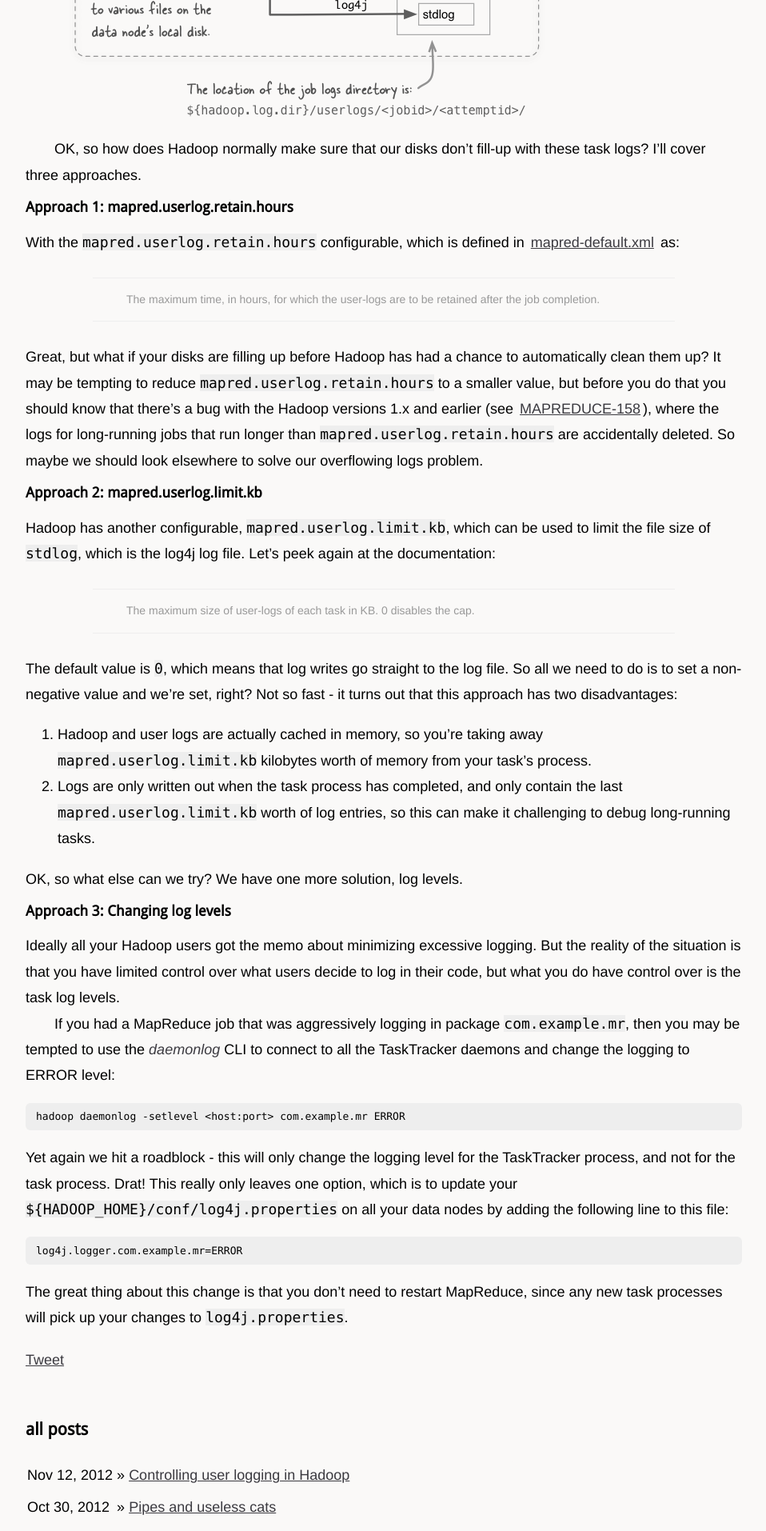
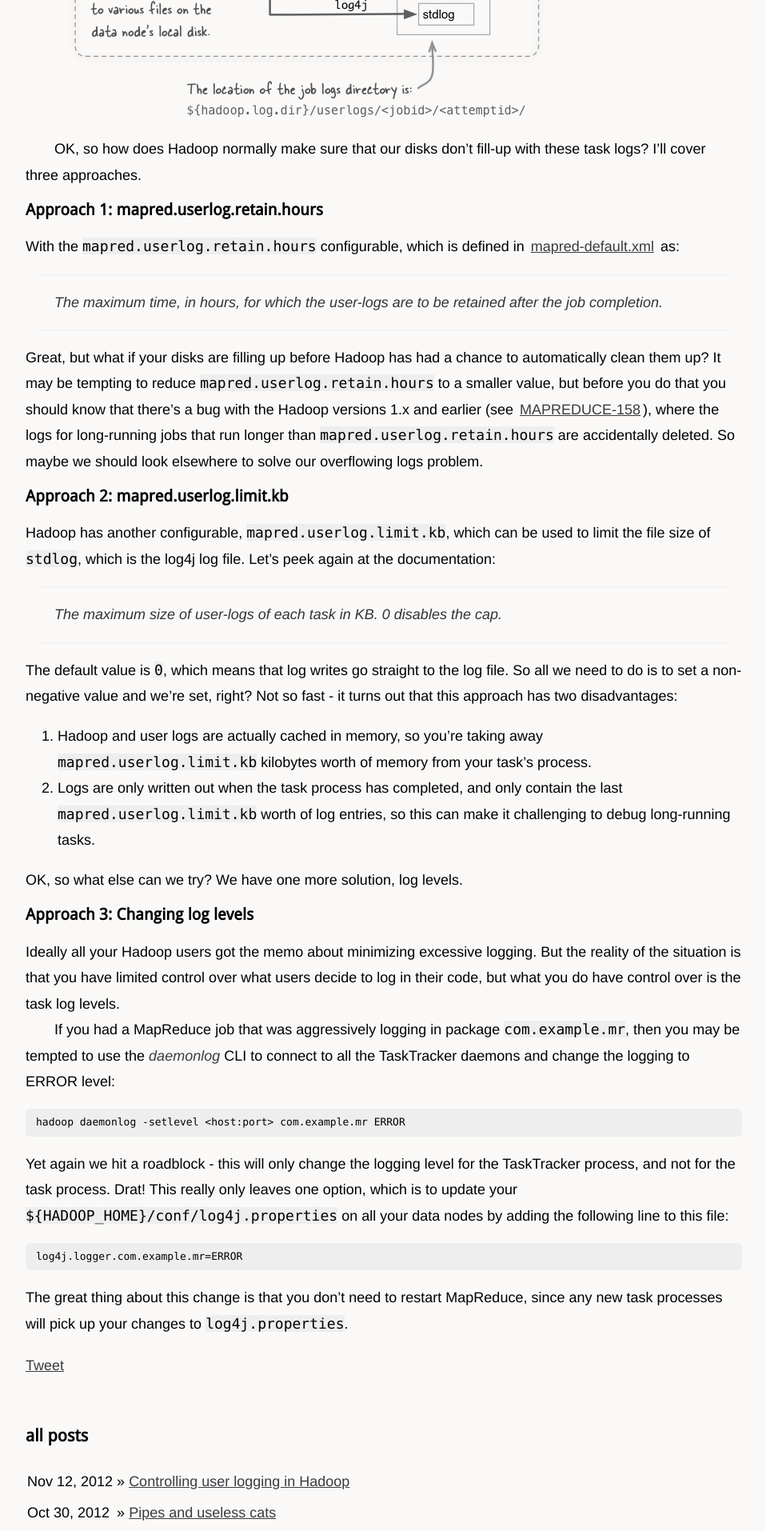
Before and after one commit to alexholmes/blog, a Jekyll site: the page built from index.html, in a window 1280 px wide. Shown: the part 846-2760 px from the top of the page at 80% size, without its empty margins (160-1118 px from the left). Built offline with Jekyll 4.4.1, drawn with Linux system fonts in a browser that asks for light colours; comment, search, counter and statistics services are not loaded.

Commit message:
cosmetic changes

```diff
--- a/stylesheets/screen.css
+++ b/stylesheets/screen.css
@@ -181,10 +181,11 @@ h1 {
 #post blockquote {
     border-top: 1px solid #eee;
     border-bottom: 1px solid #eee;
-    font-size: 14px;
-    padding: 1em 3em;
-    margin: 2em 6em;
-    color: #999;
+    font-size: 1em;
+    font-style: italic;
+    padding: 1em 1em;
+    margin: 1em 1em;
+    color: #333;
 }
 
 #post code {
@@ -214,7 +215,7 @@ h1 {
 
 #post h2 {
     line-height: 1.2em;
-    font-size: 18px;
+    font-size: 20px;
 }
 
 #post h3 {
```
